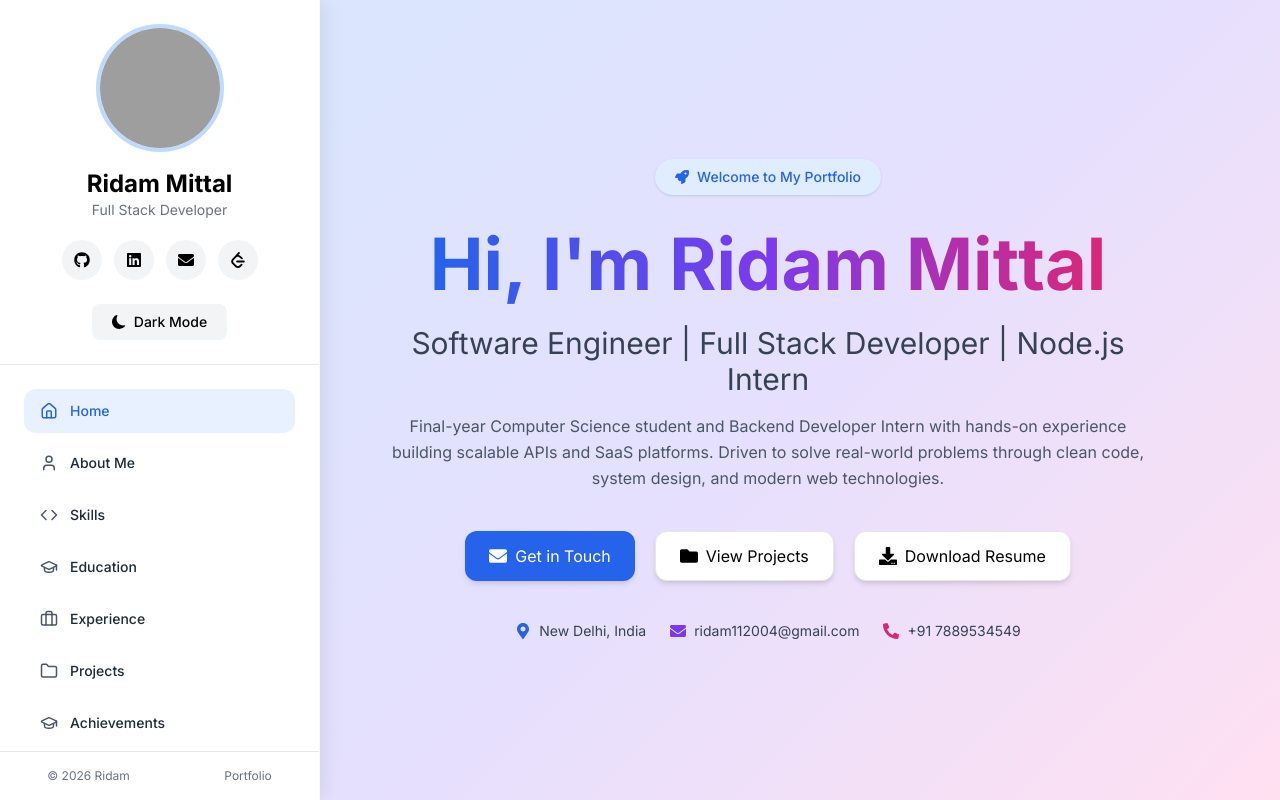
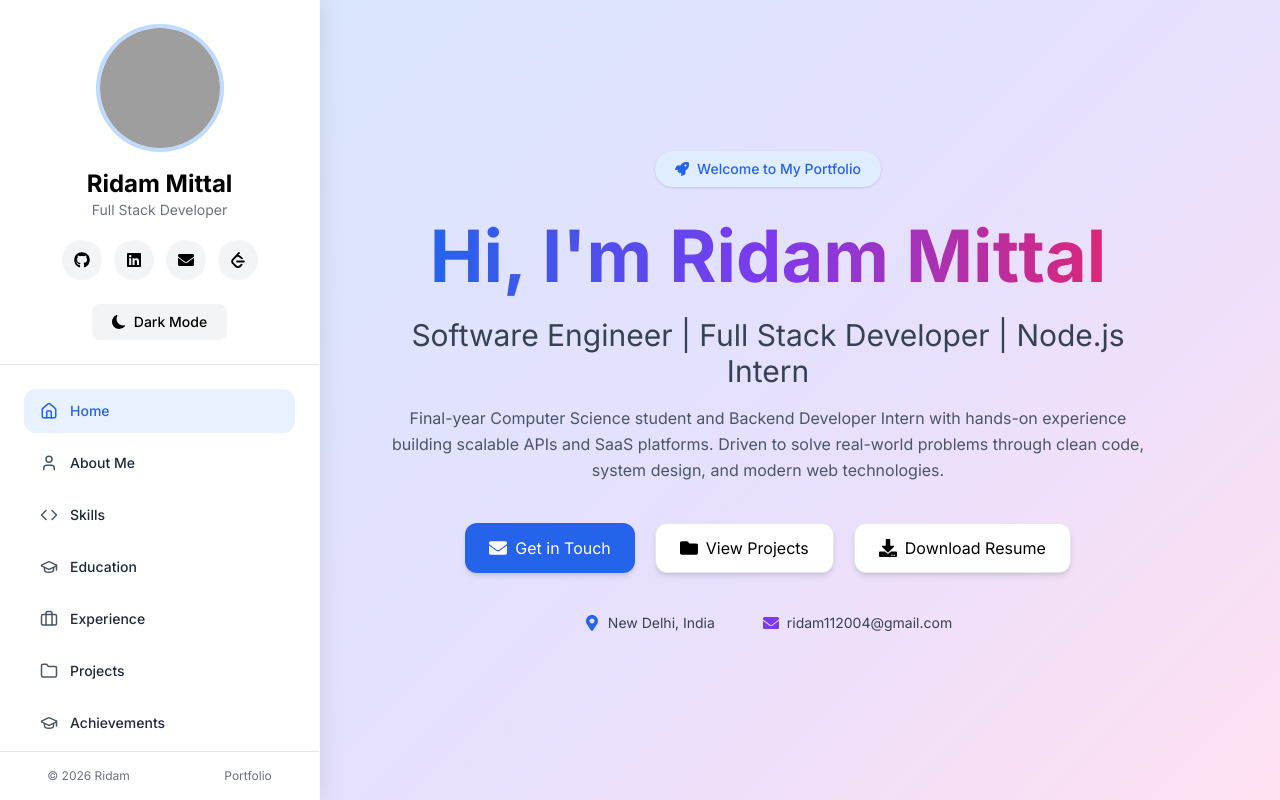
Before and after one commit to Ridam-Mittal/ridam-mittal-portfolio, a React (Vite) app: page / in a window 1280 px wide. Built offline with nearby package versions, Linux system fonts and the light colour scheme; grey boxes are pictures that could not be loaded.

Commit message:
improved

```diff
--- a/src/components/Hero.jsx
+++ b/src/components/Hero.jsx
@@ -120,9 +120,9 @@ function Hero() {
         <div
           className="
           flex flex-col sm:flex-row
-          justify-center gap-4 sm:gap-6
+          justify-center gap-4 sm:gap-12
           text-gray-700 dark:text-gray-300
-          text-xs sm:text-sm"
+          text-xs sm:text-sm pb-4"
         >
           <div className="flex items-center gap-2 justify-center">
             <MapPin size={16} className="text-[#2563EB]" />
@@ -134,10 +134,10 @@ function Hero() {
             {heroData.email}
           </div>
 
-          <div className="flex items-center gap-2 justify-center">
+          {/* <div className="flex items-center gap-2 justify-center">
             <Phone size={16} className="text-[#DB2777]" />
             {heroData.phone}
-          </div>
+          </div> */}
         </div>
 
       </div>
--- a/src/components/Projects.jsx
+++ b/src/components/Projects.jsx
@@ -150,7 +150,9 @@ function Projects() {
                     flex-1 text-sm
                     flex items-center justify-center gap-2
                     hover:bg-gray-300 dark:hover:bg-gray-700
-                    transition"
+                    transition cursor-pointer"
+                    disabled={!proj.github}
+                    onClick={() => window.open(proj.github, "_blank")}
                   >
                     GitHub
                   </button>
--- a/src/components/Sidebar.jsx
+++ b/src/components/Sidebar.jsx
@@ -167,7 +167,11 @@ function Sidebar({ scrollRef }) {
                       text-gray-800 dark:text-gray-300
                       hover:bg-gray-100 dark:hover:bg-gray-800
                     `
-                }`}
+                }
+                ${item.id === navLinks[navLinks.length - 1].id
+                    ? "mb-4"
+                    : ""}`
+              }
               >
                 <Icon
                   size={18}
--- a/src/data/heroData.js
+++ b/src/data/heroData.js
@@ -7,7 +7,7 @@ export const heroData = {
 
   location: "New Delhi, India",
   email: "ridam112004@gmail.com",
-  phone: "+91 7889534549",
+  phone: "",
   resumeLink: "https://drive.google.com/file/d/1IGj9JrqQIIfSjj0w7VqGHqz9DAmOo9gU/view?usp=sharing",
 
   ctas: [
```
